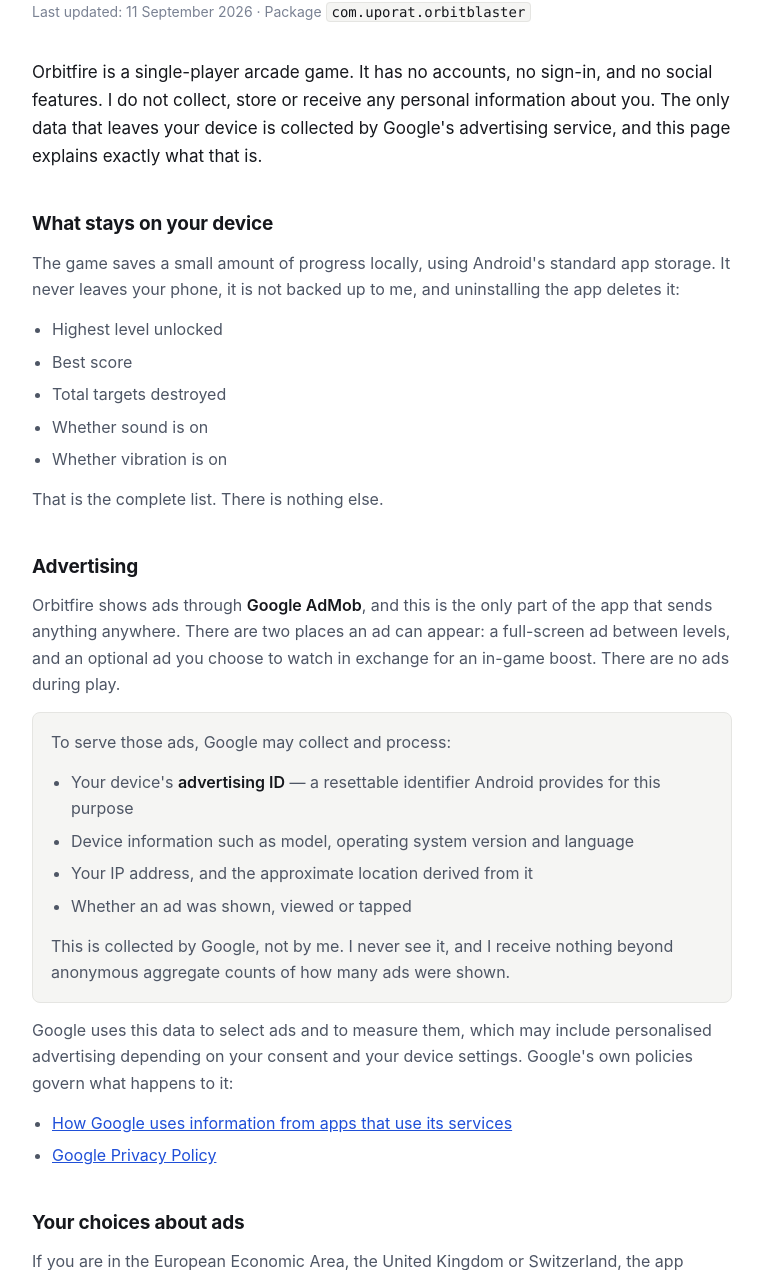
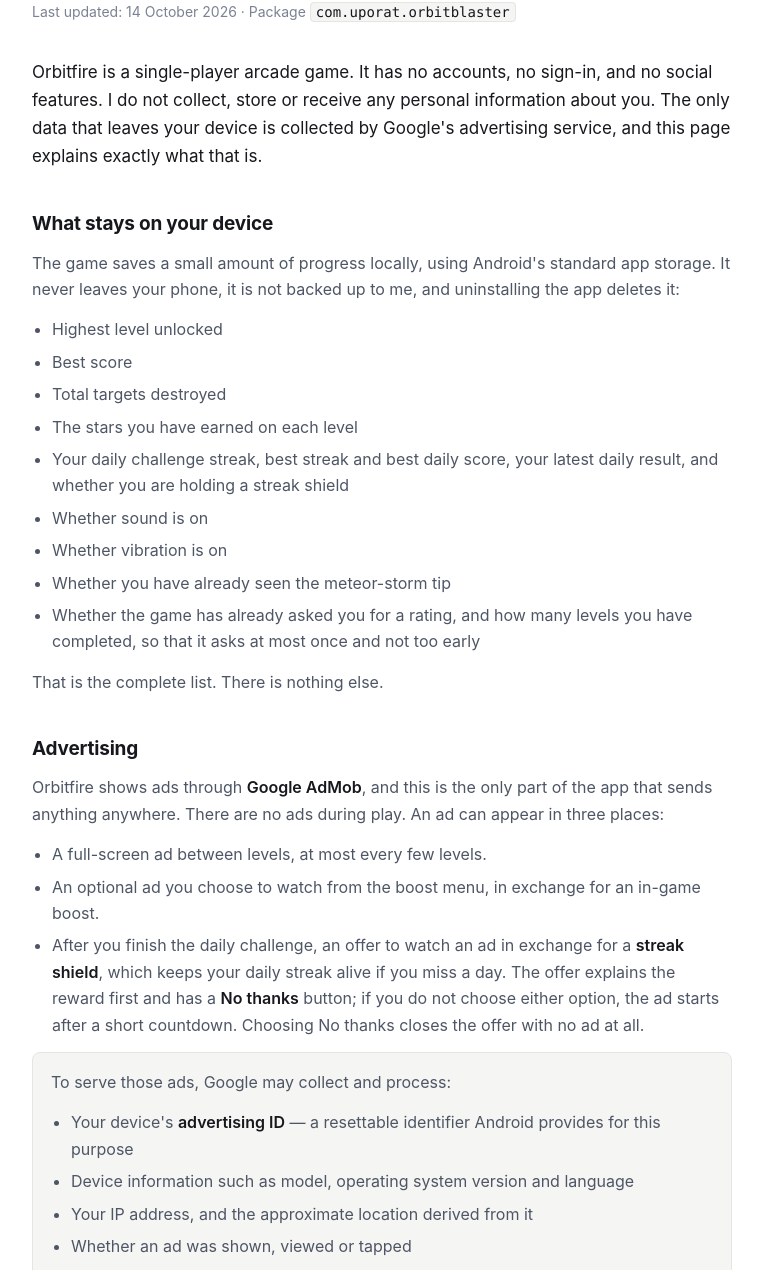
Before and after one commit to uporat1/orbitfire-privacy, a plain HTML site: page index.html in a window 1280 px wide. Shown: the part 98-1368 px from the top of the page, without its empty margins (258-1021 px from the left). Drawn offline with Linux system fonts and the light colour scheme.

Commit message:
Add files via upload

```diff
--- a/index.html
+++ b/index.html
@@ -52,7 +52,7 @@
 <main>
 
   <h1>Privacy Policy for Orbitfire</h1>
-  <p class="meta">Last updated: 11 September 2026 · Package <code>com.uporat.orbitblaster</code></p>
+  <p class="meta">Last updated: 14 October 2026 · Package <code>com.uporat.orbitblaster</code></p>
 
   <p class="lead">Orbitfire is a single-player arcade game. It has no accounts, no sign-in, and no social features. I do not collect, store or receive any personal information about you. The only data that leaves your device is collected by Google's advertising service, and this page explains exactly what that is.</p>
 
@@ -62,13 +62,22 @@
     <li>Highest level unlocked</li>
     <li>Best score</li>
     <li>Total targets destroyed</li>
+    <li>The stars you have earned on each level</li>
+    <li>Your daily challenge streak, best streak and best daily score, your latest daily result, and whether you are holding a streak shield</li>
     <li>Whether sound is on</li>
     <li>Whether vibration is on</li>
+    <li>Whether you have already seen the meteor-storm tip</li>
+    <li>Whether the game has already asked you for a rating, and how many levels you have completed, so that it asks at most once and not too early</li>
   </ul>
   <p>That is the complete list. There is nothing else.</p>
 
   <h2>Advertising</h2>
-  <p>Orbitfire shows ads through <strong>Google AdMob</strong>, and this is the only part of the app that sends anything anywhere. There are two places an ad can appear: a full-screen ad between levels, and an optional ad you choose to watch in exchange for an in-game boost. There are no ads during play.</p>
+  <p>Orbitfire shows ads through <strong>Google AdMob</strong>, and this is the only part of the app that sends anything anywhere. There are no ads during play. An ad can appear in three places:</p>
+  <ul>
+    <li>A full-screen ad between levels, at most every few levels.</li>
+    <li>An optional ad you choose to watch from the boost menu, in exchange for an in-game boost.</li>
+    <li>After you finish the daily challenge, an offer to watch an ad in exchange for a <strong>streak shield</strong>, which keeps your daily streak alive if you miss a day. The offer explains the reward first and has a <strong>No thanks</strong> button; if you do not choose either option, the ad starts after a short countdown. Choosing No thanks closes the offer with no ad at all.</li>
+  </ul>
 
   <div class="box">
     <p>To serve those ads, Google may collect and process:</p>
@@ -90,6 +99,10 @@
   <h2>Your choices about ads</h2>
   <p>If you are in the European Economic Area, the United Kingdom or Switzerland, the app shows you a consent form the first time it runs, and your answer decides whether ads are personalised. You can change that answer at any time from the app's settings.</p>
   <p>Anywhere in the world, Android itself gives you control. In <strong>Settings → Privacy → Ads</strong> you can reset your advertising ID, which disconnects it from everything previously associated with it, or delete it entirely, which stops apps receiving one at all.</p>
+
+  <h2>Sharing</h2>
+  <p>The game has share buttons: tell a friend about the game, share a score card after a level, or share your daily challenge result. Each one opens Android's own share sheet, and you choose the app the message goes to. The game itself sends nothing to me or to anyone else when you share.</p>
+  <p>Shared messages include a link to the game on Google Play. The link carries a short label saying which button it came from (for example <code>daily</code>), so Google Play can show me how many installs came from each kind of share. The label contains nothing about you.</p>
 
   <h2>Permissions</h2>
   <p>Orbitfire requests no runtime permissions. It does not ask for your camera, microphone, contacts, files, or precise location, and it cannot access them. Two permissions are declared automatically by the Google Mobile Ads library and are used only for advertising: internet access, and access to the advertising ID.</p>
```
